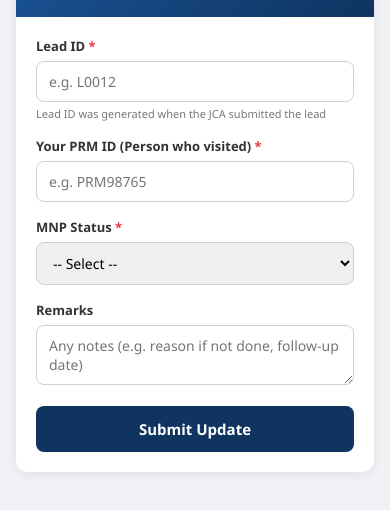
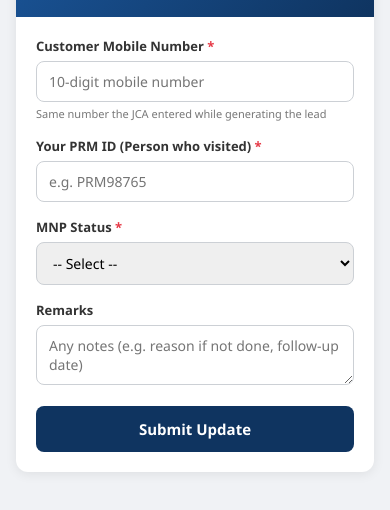
Before and after one commit to BerhampurArea/MNP-Lead-Closure-Tracking-System, a plain HTML site: page status-update.html in a window 390 px wide. Shown: the part 84-594 px from the top of the page. Drawn offline with Linux system fonts and the light colour scheme.

Commit message:
Replace Lead ID with Customer Mobile Number in form

```diff
--- a/status-update.html
+++ b/status-update.html
@@ -37,9 +37,9 @@
   <div class="form-body">
     <form id="statusForm">
       <div class="field">
-        <label>Lead ID <span class="req">*</span></label>
-        <input type="text" id="leadId" required placeholder="e.g. L0012">
-        <div class="hint">Lead ID was generated when the JCA submitted the lead</div>
+        <label>Customer Mobile Number <span class="req">*</span></label>
+        <input type="tel" id="mobile" required maxlength="10" pattern="[6-9][0-9]{9}" placeholder="10-digit mobile number">
+        <div class="hint">Same number the JCA entered while generating the lead</div>
       </div>
 
       <div class="field">
@@ -97,7 +97,7 @@ document.getElementById('statusForm').addEventListener('submit', async function(
 
   const payload = {
     type: "status_update",
-    leadId: document.getElementById('leadId').value.trim(),
+    mobile: document.getElementById('mobile').value.trim(),
     closingPrmId: document.getElementById('closingPrmId').value.trim(),
     mnpStatus: mnpStatus.value,
     ornNo: ornNo.value.trim(),
@@ -117,7 +117,7 @@ document.getElementById('statusForm').addEventListener('submit', async function(
       body: JSON.stringify(payload)
     });
     statusMsg.className = 'status-msg success';
-    statusMsg.textContent = 'Status updated successfully for ' + payload.leadId + '.';
+    statusMsg.textContent = 'Status updated successfully for ' + payload.mobile + '.';
     document.getElementById('statusForm').reset();
     ornField.classList.remove('show');
   } catch (err) {
```
